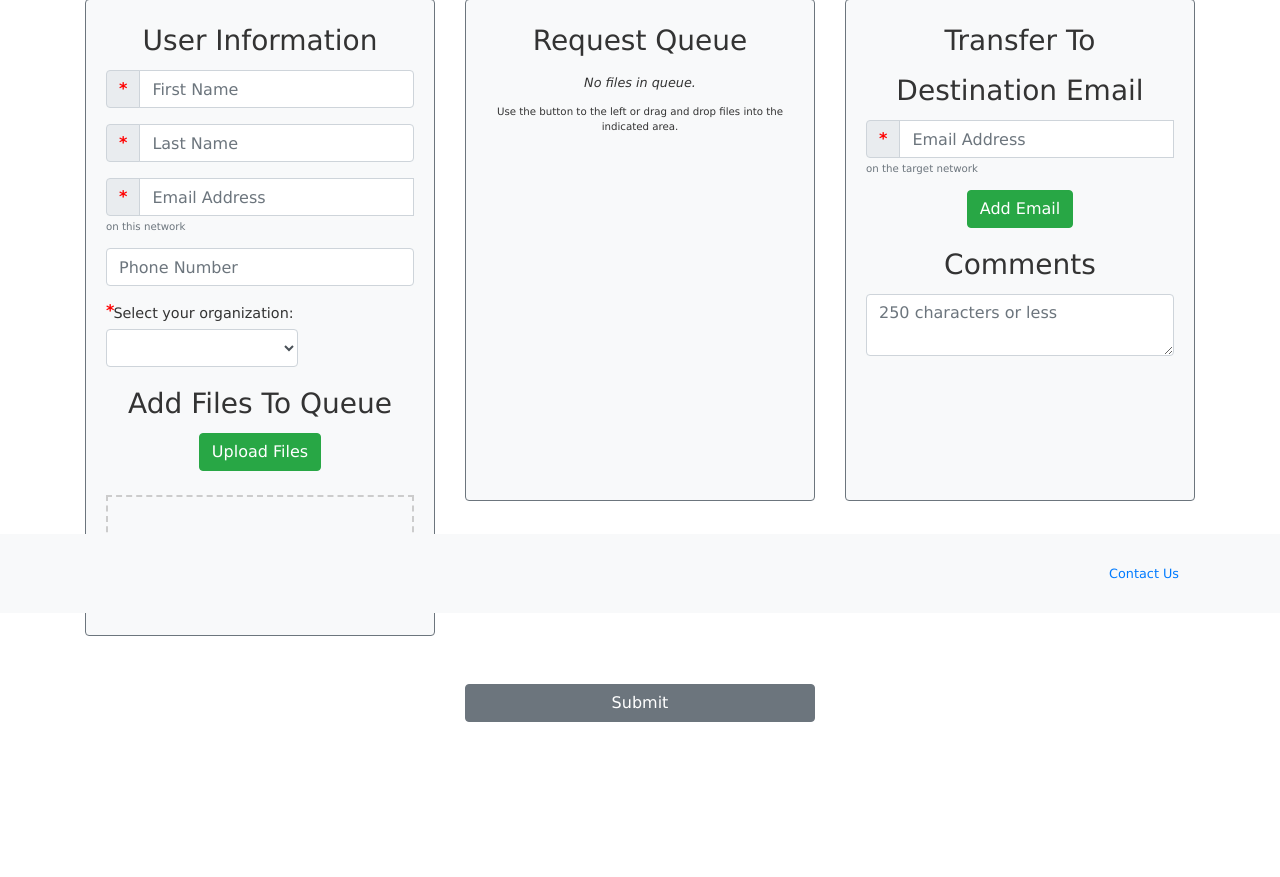
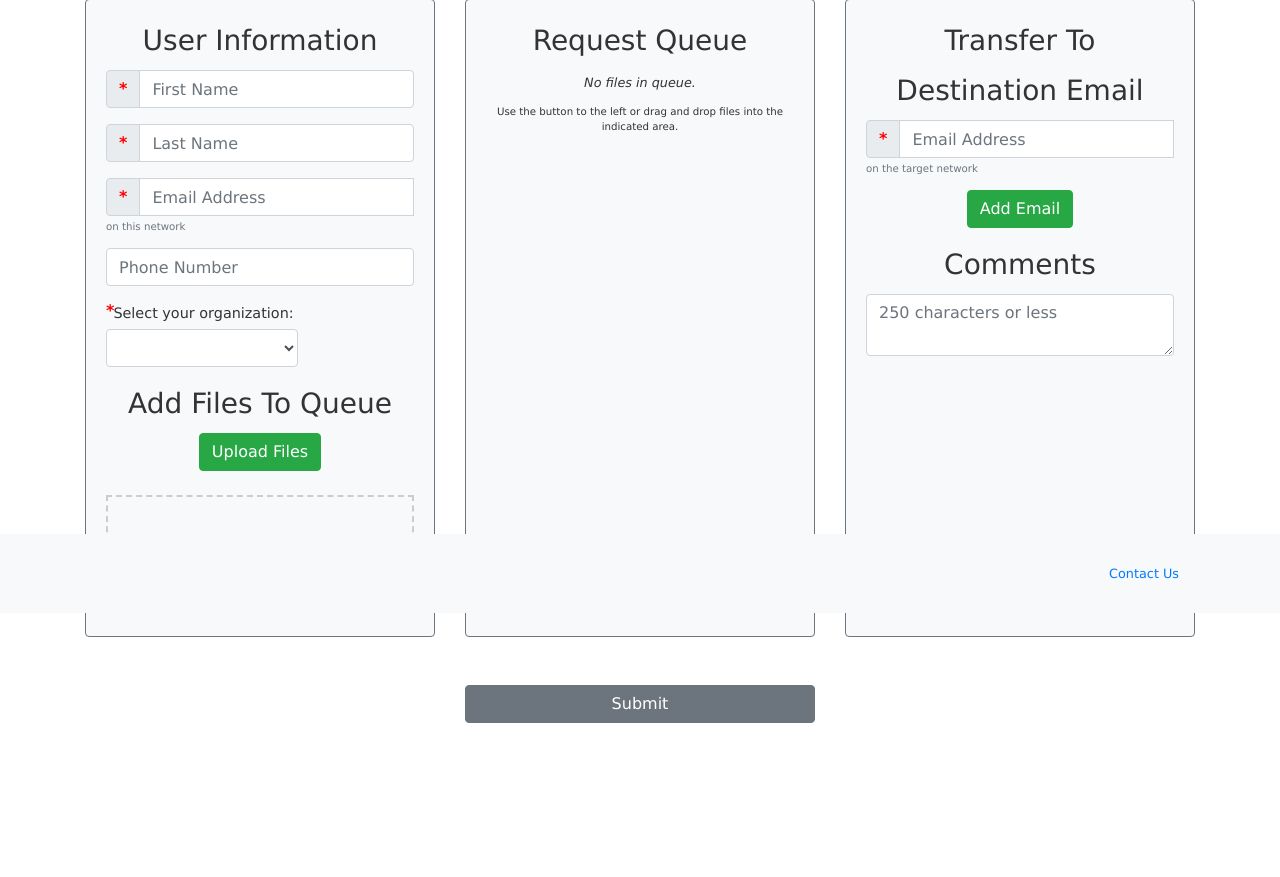
Before and after one commit to oes-webteam/cftsPublic, a Django app: template templates/pages/frontend.html in a window 1280 px wide. Shown: the part 187-1064 px from the top of the page. Before the commit the page ends 909 px from the top, so only its background shows below. Run offline with Django 3.2, Linux system fonts and the light colour scheme; the template is opened without the code that fills it, so the values that code supplies are empty; some libraries are stand-ins or nearby versions.

Commit message:
made cards on transfer request page match height

```diff
--- a/cfts/static/css/frontend.css
+++ b/cfts/static/css/frontend.css
@@ -4,7 +4,7 @@
 .navbar.py-4 { padding: 1rem 1.5rem !important }
 #boxes.py-5 { padding: 1.5rem 0 !important }
 
-.card-body { min-height: 500px; }
+.card-body { min-height: 636px; }
 
 #boxes { margin-bottom: 100px; }
 
```
